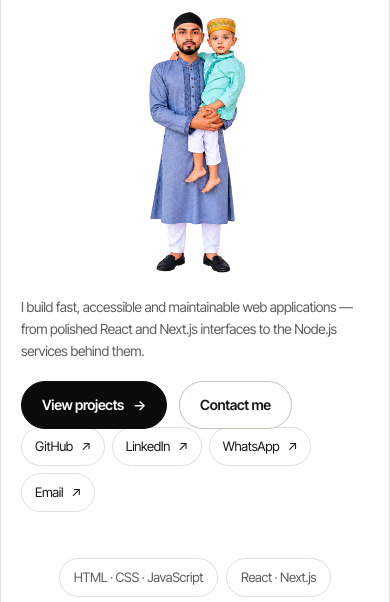
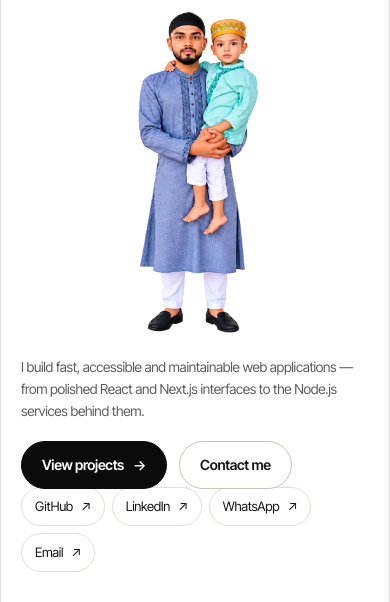
Before and after one commit to shawonhaque/shawonhaque.github.io, a plain HTML site: page index.html in a window 390 px wide. Shown: the part 242-844 px from the top of the page. Drawn offline with Linux system fonts and the light colour scheme.

Commit message:
Enlarge the hero portrait (#36)
The 3D figure read small next to the copy. Scale it up on every
breakpoint:

- desktop: clamp(320px, 46vh, 520px) -> clamp(450px, 58vh, 650px)
- tablet (<=820px): 300px -> 360px
- phone (<=560px): 260px -> 320px

At 1440x900 the figure goes from 153x414 to 194x522. The 30px gap to the
title is unchanged (the box is bottom-aligned, so it grows upward), and
the hero still contains the stack with no clipping.

Co-authored-by: openhands <openhands@all-hands.dev>

```diff
--- a/assets/css/styles.css
+++ b/assets/css/styles.css
@@ -522,7 +522,7 @@ html[data-theme="light"] .theme-toggle .icon-moon { display: none; }
 .portrait { display: flex; align-items: flex-end; will-change: transform; }
 .portrait img {
   display: block;
-  height: clamp(320px, 46vh, 520px);
+  height: clamp(450px, 58vh, 650px);
   width: auto;
   max-width: 100%;
   object-fit: contain;
@@ -1562,7 +1562,7 @@ html.has-entrance .hero-stack { animation: fadeUp 0.8s 0.95s var(--ease) both; }
   .hero-actions { grid-template-columns: minmax(0, 1fr); gap: 20px; padding-bottom: 26px; }
   .hero-copy { max-width: 100%; }
   .hero-visual { margin-top: 32px; }
-  .portrait img { height: 300px; }
+  .portrait img { height: 360px; }
   .hero-links { justify-content: flex-start; gap: 7px; }
   .hero-links a { min-width: 0; padding: 8px 13px; }
   .hero-stack { padding-bottom: 22px; }
@@ -1572,7 +1572,7 @@ html.has-entrance .hero-stack { animation: fadeUp 0.8s 0.95s var(--ease) both; }
 
 @media (max-width: 560px) {
   .hero-visual { margin-top: 30px; }
-  .portrait img { height: 260px; }
+  .portrait img { height: 320px; }
   .hero-actions { gap: 16px; padding-bottom: 20px; }
   .projects { grid-template-columns: 1fr; gap: 18px; }
   .experience { border-width: 3px; }
```
